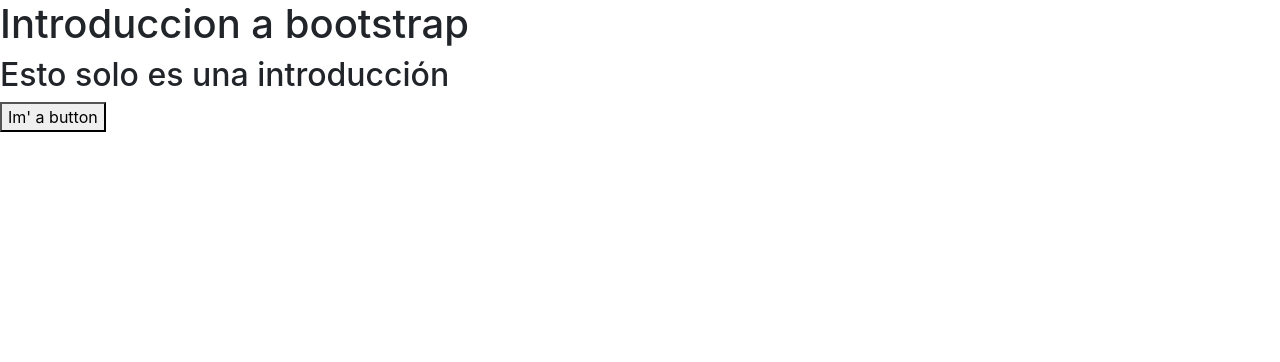
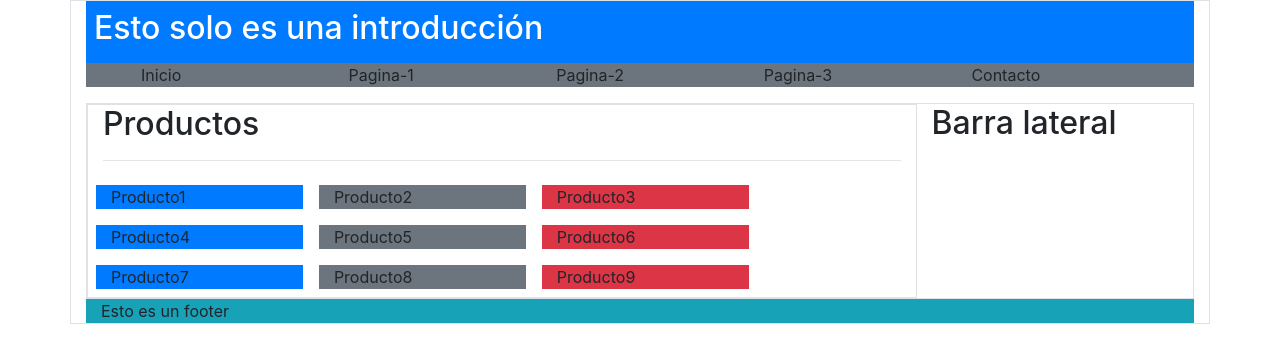
Before and after one commit to HorusEye33/generation-ch16, a plain HTML site: page 2-intro-web/bootstrap-4/index.html in a window 1280 px wide. Drawn offline with Linux system fonts and the light colour scheme.

Commit message:
Actualizacion template bootstrap-4

```diff
--- a/2-intro-web/bootstrap-4/index.html
+++ b/2-intro-web/bootstrap-4/index.html
@@ -6,12 +6,81 @@
     <meta name="viewport" content="width=device-width, initial-scale=1.0">
     <title>Introduccion a bootstrap</title>
     <link rel="stylesheet" href="bootstrap/css/bootstrap.min.css">
+    <link rel="stylesheet" href="micss/style.css">
 </head>
 <body>
-    <h1>Introduccion a bootstrap</h1>
-    <h2>Esto solo es una introducción</h2>
 
-    <button>Im' a button</button>
+    <!-- <h1>Introduccion a bootstrap</h1>
+        <button class="btn-success" >I'm a button</button> -->
+
+        <!-- Uso de container -->
+        <div class="container border">
+
+            <header id="header" class="col-12 bg-primary text-white p-2">
+                <h2>Esto solo es una introducción</h2>
+            </header>
+
+        <!-- Menú -->
+        <nav id="menu" class="col-12 bg-secondary">
+            <ul class="row w-100">
+                <li class="col">Inicio</li>
+                <li class="col">Pagina-1</li>
+                <li class="col">Pagina-2</li>
+                <li class="col">Pagina-3</li>
+                <li class="col">Contacto</li>
+            </ul>
+        </nav>
+
+        <!-- Contenido y Barra lateral-->
+        <section class="col-12 border">
+            <div class="row">
+                <!-- Contenido productos -->
+            <section class="col-9 border">
+                <h2>Productos</h2>
+                <hr>
+                <div class="item row">
+                    <div class="item col-3 bg-primary m-2">
+                        Producto1
+                    </div>
+                    <div class="item col-3 bg-secondary m-2">
+                        Producto2
+                    </div>
+                    <div class="item col-3 bg-danger m-2">
+                        Producto3
+                    </div>
+                    <div class="item col-3 bg-primary m-2">
+                        Producto4
+                    </div>
+                    <div class="item col-3 bg-secondary m-2">
+                        Producto5
+                    </div>
+                    <div class="item col-3 bg-danger m-2">
+                        Producto6
+                    </div>
+                    <div class="item col-3 bg-primary m-2">
+                        Producto7
+                    </div>
+                    <div class="item col-3 bg-secondary m-2">
+                        Producto8
+                    </div>
+                    <div class="item col-3 bg-danger m-2">
+                        Producto9
+                    </div>
+                </div>
+            </section>
+
+            <!-- Barra lateral -->
+            <aside class="col-3">
+                <h2>Barra lateral</h2>
+            </aside>
+            </div>
+
+        </section>
+        <footer class="col-lg-12 bg-info">
+            Esto es un footer
+        </footer>
+
+    </div>
 
     <script type="text/javascript" src="jQuery/jquery-3.6.0.min.js"></script>
     <script type="text/javascript" src="bootstrap/js/bootstrap.min.js"></script>
--- /dev/null
+++ b/2-intro-web/bootstrap-4/micss/style.css
@@ -0,0 +1,4 @@
+#menu ul{
+    text-decoration: none;
+    list-style: none;
+}
```
